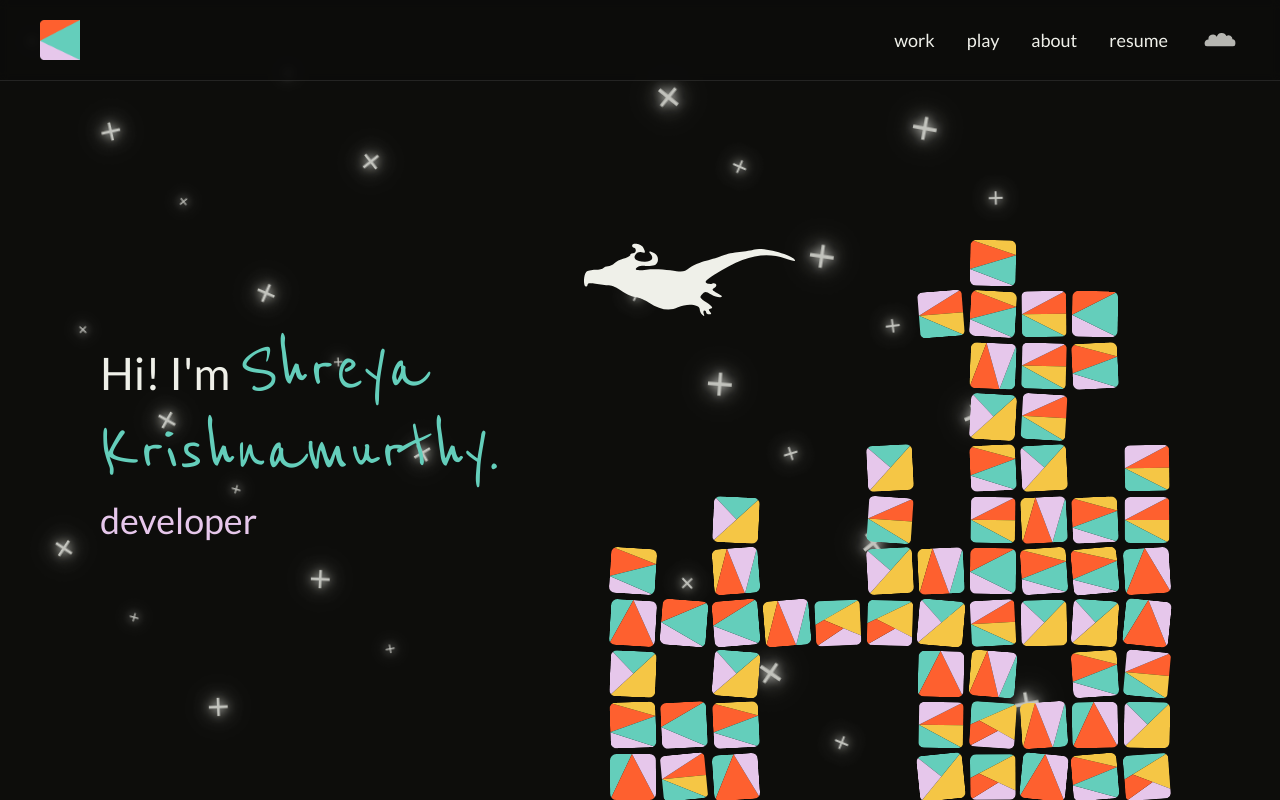
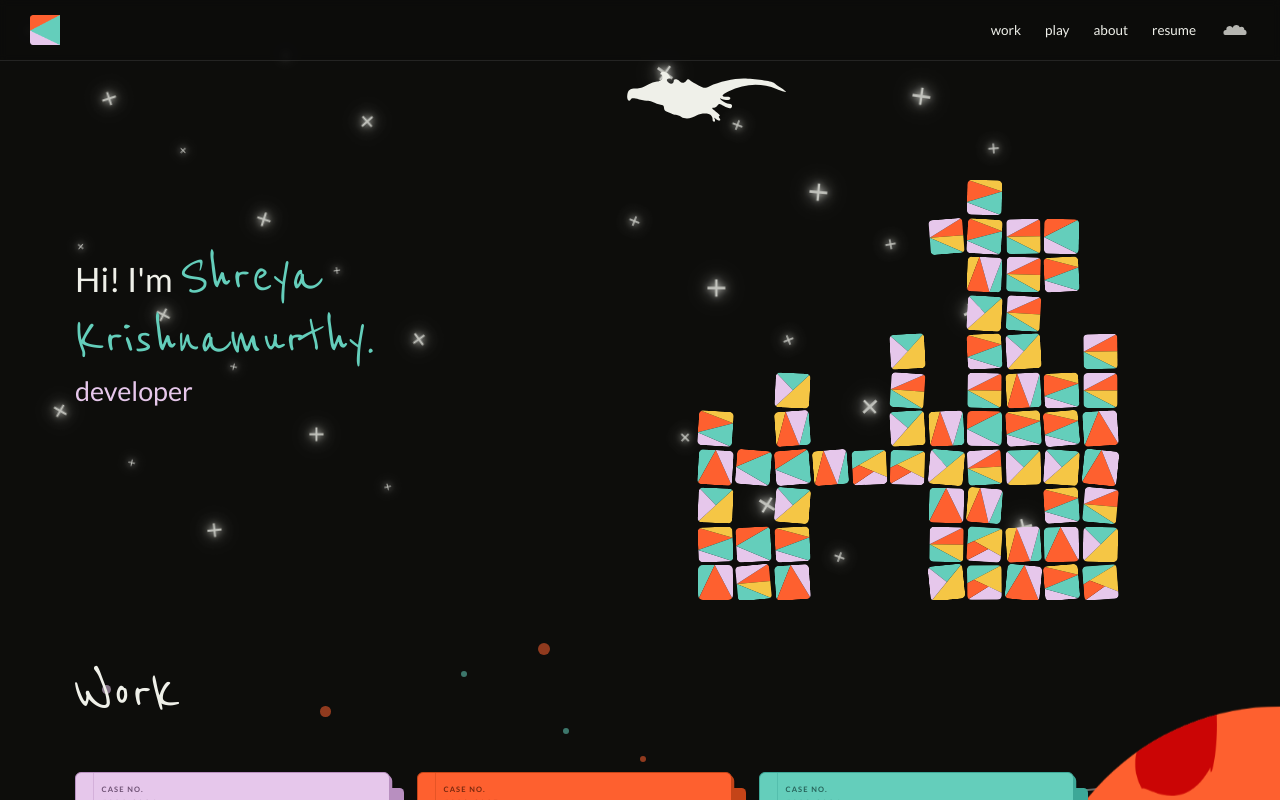
Before and after one commit to shreyk345/portfolio, a Next.js app: page / in a window 1280 px wide. Shown: the top 800 px of the page. Built offline with nearby package versions, Linux system fonts and the light colour scheme.

Commit message:
sizing fix test 4

```diff
--- a/styles/globals.css
+++ b/styles/globals.css
@@ -38,6 +38,7 @@ html {
   scroll-behavior: smooth;
   scroll-snap-type: y mandatory;
   font-size: 16px;
+  zoom: 0.75;
 }
 
 body {
```
